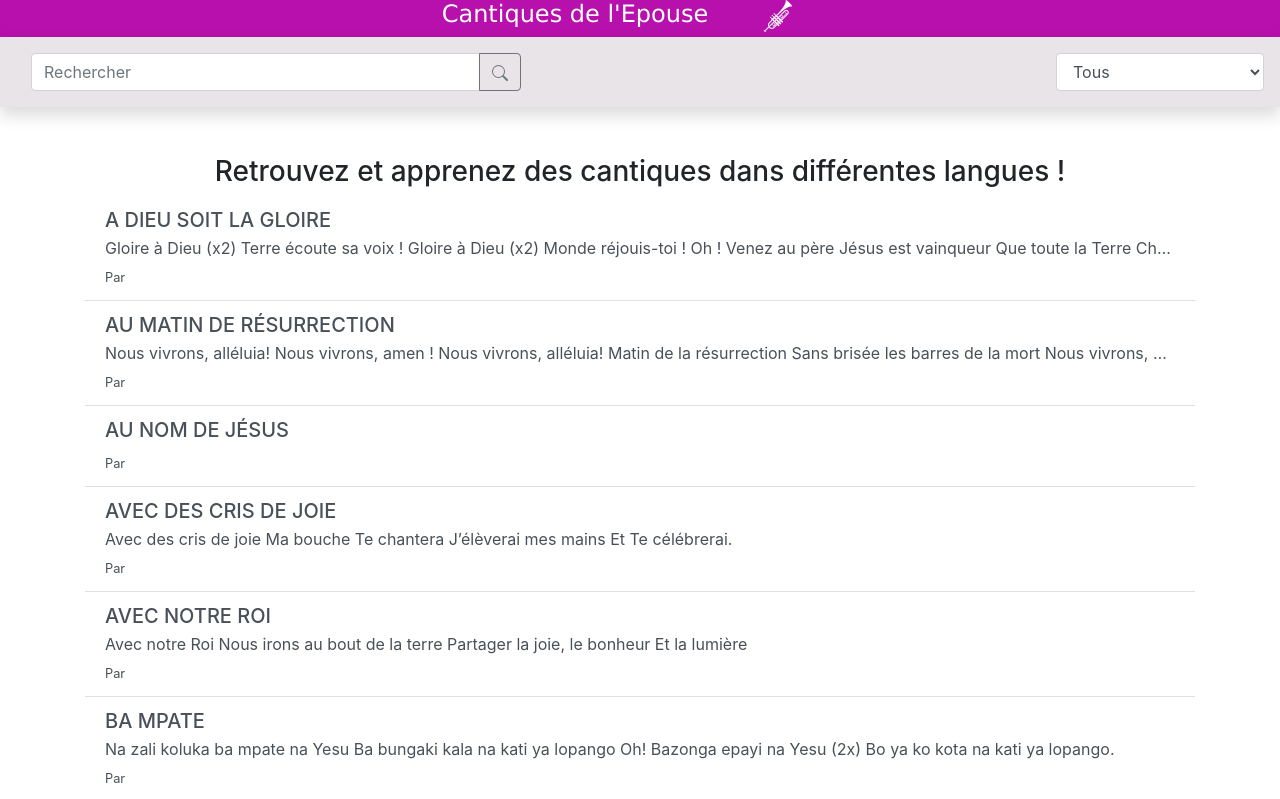
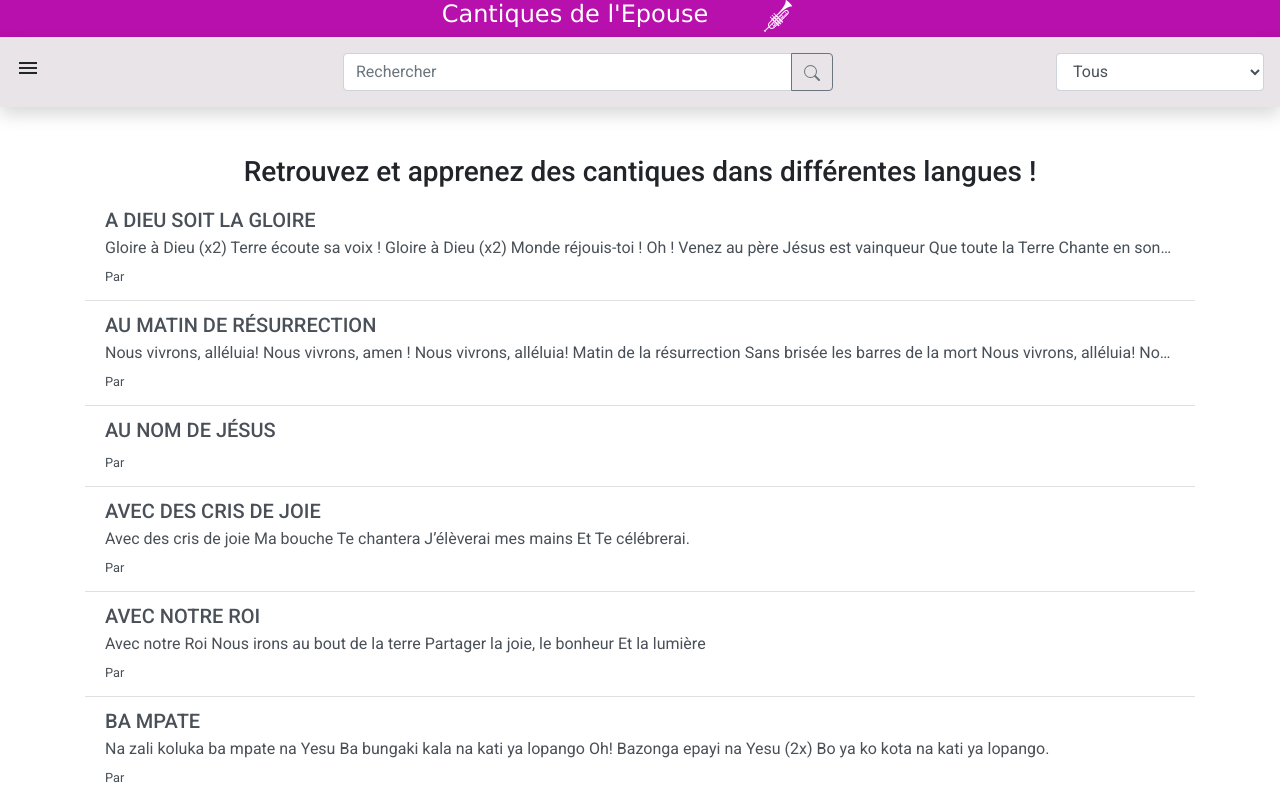
Before and after one commit to carlNOMBO/cantiquesEpouse, an Angular app: page /cantiques_de_l_Epouse#/songs in a window 1280 px wide. Shown: the top 799 px of the page. Built offline with nearby package versions, Linux system fonts and the light colour scheme.

Commit message:
Menu aside - contacts - correction cantique

```diff
--- a/angular.json
+++ b/angular.json
@@ -28,6 +28,7 @@
               "src/assets/arrow_back-24px.svg"
             ],
             "styles": [
+              "./node_modules/@angular/material/prebuilt-themes/deeppurple-amber.css",
               "node_modules/bootstrap/dist/css/bootstrap.min.css",
               "src/styles.scss"
             ],
@@ -89,6 +90,7 @@
             "tsConfig": "src/tsconfig.spec.json",
             "karmaConfig": "src/karma.conf.js",
             "styles": [
+              "./node_modules/@angular/material/prebuilt-themes/deeppurple-amber.css",
               "src/styles.scss"
             ],
             "scripts": [],
--- a/package.json
+++ b/package.json
@@ -12,13 +12,16 @@
   "private": true,
   "dependencies": {
     "@angular/animations": "~8.2.14",
+    "@angular/cdk": "~8.2.3",
     "@angular/common": "~8.2.14",
     "@angular/compiler": "~8.2.14",
     "@angular/core": "~8.2.14",
     "@angular/forms": "~8.2.14",
+    "@angular/material": "^8.2.3",
     "@angular/platform-browser": "~8.2.14",
     "@angular/platform-browser-dynamic": "~8.2.14",
     "@angular/router": "~8.2.14",
+    "angular-aside-menu": "^1.5.1",
     "bootstrap": "^4.5.0",
     "core-js": "^2.5.4",
     "jquery": "^3.4.1",
--- a/src/app/app-routing.module.ts
+++ b/src/app/app-routing.module.ts
@@ -4,6 +4,7 @@ import { SingleSongComponent } from './song-list/single-song/single-song.compone
 import { SongListComponent } from './song-list/song-list.component';
 import { SigninComponent } from './auth/signin/signin.component';
 import { SongFormComponent } from './song-list/song-form/song-form.component';
+import { SidemenuComponent } from './sidemenu/sidemenu.component';
 
 const routes: Routes = [
   //{path: 'Accueil/songslist/view/:id', component: SingleSongComponent},
@@ -12,6 +13,7 @@ const routes: Routes = [
   {path: 'songs', component: SongListComponent},
   {path: 'songs/new', component: SongFormComponent},
   {path: 'songs/view/:id', component: SingleSongComponent},
+  {path: 'songs/menu', component: SidemenuComponent},
   {path: '**', redirectTo: 'songs' , pathMatch: 'full'}
 ];
 
--- a/src/app/header/header.component.html
+++ b/src/app/header/header.component.html
@@ -5,7 +5,9 @@
   </div>
 
   <nav class="row navbar navbar-expand d-flex justify-content-between shadow p-3 mb-5 bound">
-      <div class="col-8 col-sm-6 col-md-6 col-lg-5 col-xl-5 input-group bound">
+    <div class="col-1 m-0 p-0"><app-sidemenu></app-sidemenu></div>
+
+    <div class="col-7 col-sm-6 col-md-6 col-lg-5 col-xl-5 input-group bound">
       <input #ListingSearch [ngModel]="searchValue" (ngModelChange)="onChange($event)" type="text" class="form-control" placeholder="Rechercher" aria-describedby="basic-addon1">
       <div class="input-group-append">
         <button class="btn btn-outline-secondary" type="button" id="button-addon2" (click)="onBtnSearchClicked(ListingSearch.value)">
@@ -20,7 +22,7 @@
     </div>
 
     <select #langs (change)="onLanguageChanged(langs.value)"
-              class="col-4 col-sm-3 col-md-2 col-lg-2 col-xl-2 form-control bound">
+            class="col-3 col-sm-3 col-md-2 col-lg-2 col-xl-2 form-control bound">
       <option *ngFor='let language of languages'>{{language}}</option>
     </select>
   </nav>
--- a/src/app/shared-modules/shared-modules.module.ts
+++ b/src/app/shared-modules/shared-modules.module.ts
@@ -3,6 +3,8 @@ import { CommonModule } from '@angular/common';
 import { FormsModule } from '@angular/forms';
 import { ReactiveFormsModule } from '@angular/forms';
 import { HttpClientModule } from '@angular/common/http';
+import { MatButtonModule } from '@angular/material/button';
+import { MatIconModule } from '@angular/material/icon';
 
 @NgModule({
   declarations: [],
@@ -13,6 +15,8 @@ import { HttpClientModule } from '@angular/common/http';
     FormsModule,
     ReactiveFormsModule,
     HttpClientModule,
+    MatButtonModule,
+    MatIconModule
   ]
 })
 export class SharedModulesModule { }
--- /dev/null
+++ b/src/app/sidemenu/sidemenu.component.html
@@ -0,0 +1,9 @@
+<div id="mySidenav" class="sidenav">
+  <a href="javascript:void(0)" class="closebtn" (click)="closeNav()">&times;</a>
+  <a>Contact</a>
+  <p>Vous avez une suggestion ou une remarque ? Contactez nous :</p>
+  <p>cantiques.epouse@gmail.com</p>
+</div>
+
+<span (click)="openNav()"><mat-icon aria-hidden="false"
+                                    aria-label="menu principal">menu</mat-icon></span>
--- /dev/null
+++ b/src/app/sidemenu/sidemenu.component.scss
@@ -0,0 +1,61 @@
+$header-font-stack: "Lucida Sans Unicode", "Lucida Grande", sans-serif;
+
+.sidenav p {
+  font-family : $header-font-stack;
+  color: white;
+}
+
+.white-icon {
+  color: white;
+}
+
+/* The side navigation menu */
+.sidenav {
+  font-family : $header-font-stack;
+  height: 100%; /* 100% Full-height */
+  width: 0; /* 0 width - change this with JavaScript */
+  position: fixed; /* Stay in place */
+  z-index: 1; /* Stay on top */
+  top: 0; /* Stay at the top */
+  left: 0;
+  background-color: #111; /* Black*/
+  overflow-x: hidden; /* Disable horizontal scroll */
+  padding-top: 60px; /* Place content 60px from the top */
+  transition: 0.5s; /* 0.5 second transition effect to slide in the sidenav */
+}
+
+/* The navigation menu links */
+.sidenav a {
+  padding: 8px 8px 8px 32px;
+  text-decoration: none;
+  font-size: 25px;
+  color: #ffffff;
+  display: block;
+  transition: 0.3s;
+}
+
+/* When you mouse over the navigation links, change their color */
+.sidenav a:hover {
+  color: #f1f1f1;
+}
+
+/* Position and style the close button (top right corner) */
+.sidenav .closebtn {
+  position: absolute;
+  top: 0;
+  right: 25px;
+  font-size: 36px;
+  margin-left: 50px;
+}
+
+/* Style page content - use this if you want to push the page content to the right when you open the side navigation */
+#main {
+  transition: margin-left .5s;
+  padding: 20px;
+}
+
+/* On smaller screens, where height is less than 450px, change the style of the sidenav (less padding and a smaller font size) */
+@media screen and (max-height: 450px) {
+  .sidenav {padding-top: 15px;}
+  .sidenav a {font-size: 18px;}
+}
--- /dev/null
+++ b/src/app/sidemenu/sidemenu.component.ts
@@ -0,0 +1,33 @@
+import { Component, OnInit, ViewChild } from '@angular/core';
+import { MatSidenavContainer, MatSidenav, MatSidenavModule} from '@angular/material/sidenav';
+
+@Component({
+  selector: 'app-sidemenu',
+  templateUrl: './sidemenu.component.html',
+  styleUrls: ['./sidemenu.component.scss']
+})
+export class SidemenuComponent implements OnInit {
+  @ViewChild('sidenav', {static: false}) sidenav: MatSidenav;
+
+  reason = '';
+
+  constructor() { }
+
+  ngOnInit() {
+  }
+
+  /* Set the width of the side navigation to 250px */
+  openNav() {
+    document.getElementById("mySidenav").style.width = "215px";
+  }
+
+  /* Set the width of the side navigation to 0 */
+  closeNav() {
+    document.getElementById("mySidenav").style.width = "0";
+  }
+
+  close(reason: string) {
+    this.reason = reason;
+    this.sidenav.close();
+  }
+}
--- a/src/index.html
+++ b/src/index.html
@@ -7,6 +7,8 @@
 
   <meta name="viewport" content="width=device-width, initial-scale=1">
   <link rel="icon" type="image/x-icon" href="favicon.ico">
+  <link href="https://fonts.googleapis.com/css?family=Roboto:300,400,500&display=swap" rel="stylesheet">
+  <link href="https://fonts.googleapis.com/icon?family=Material+Icons" rel="stylesheet">
 </head>
 <body>
   <app-root class="app"></app-root>
--- a/src/styles.scss
+++ b/src/styles.scss
@@ -3,3 +3,6 @@
 body {
   margin : 0 0 0 0;
 }
+
+html, body { height: 100%; }
+body { margin: 0; font-family: Roboto, "Helvetica Neue", sans-serif; }
```
Also changed, not shown: src/app/app.module.ts (+6 -2 lines), src/data/songs.json, 2 other files (tests, documents, lock files or other folders). Lines whose indentation alone changed are shown as unchanged.
